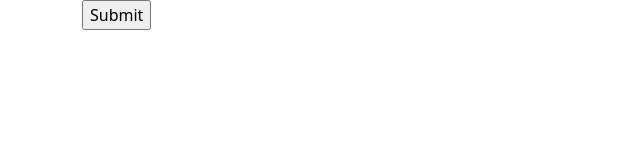
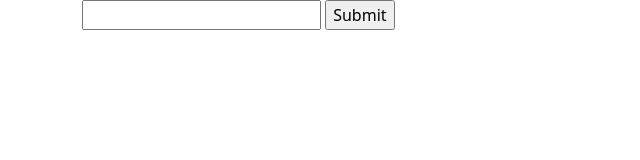
Before and after one commit to JGraham77/simple-jquery-drills, a plain HTML site: page index.html in a window 1280 px wide. Shown: the whole page, without its empty margins (0-640 px from the left). Drawn offline with nearby package versions, Linux system fonts and the light colour scheme.

Commit message:
complete lab task 5

```diff
--- a/index.html
+++ b/index.html
@@ -11,7 +11,10 @@
 
 <body>
     <div class="container">
-        <input type="submit" id="btnSubmit" value="Submit">
+        <form>
+            <input type="text">
+            <input type="submit" id="btnSubmit" value="Submit">
+        </form>
 
     </div>
     <script src="https://code.jquery.com/jquery-3.6.3.slim.min.js"
--- a/script.js
+++ b/script.js
@@ -1,4 +1,4 @@
 //Select input with jQuery, on click add alert
 $(`#btnSubmit`).click(function () {
     alert('I have been clicked');
-})
+});
```
